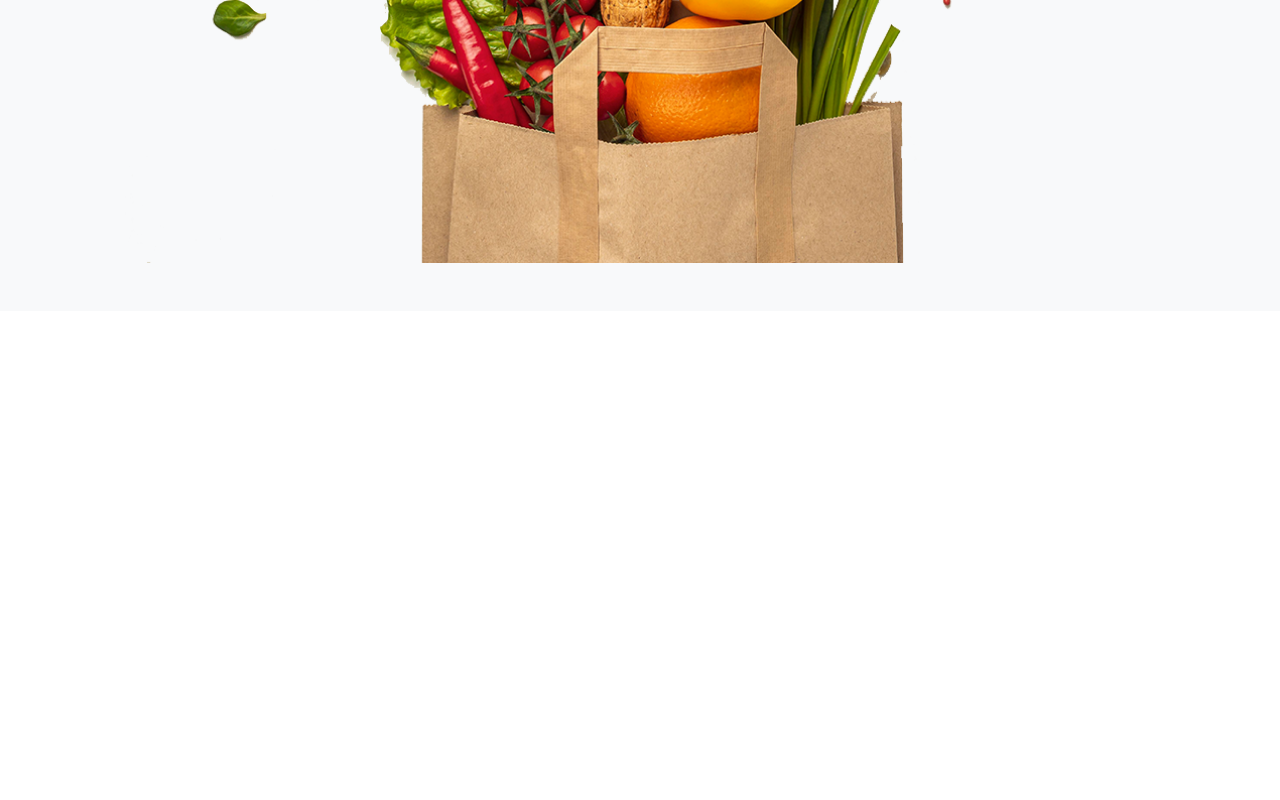
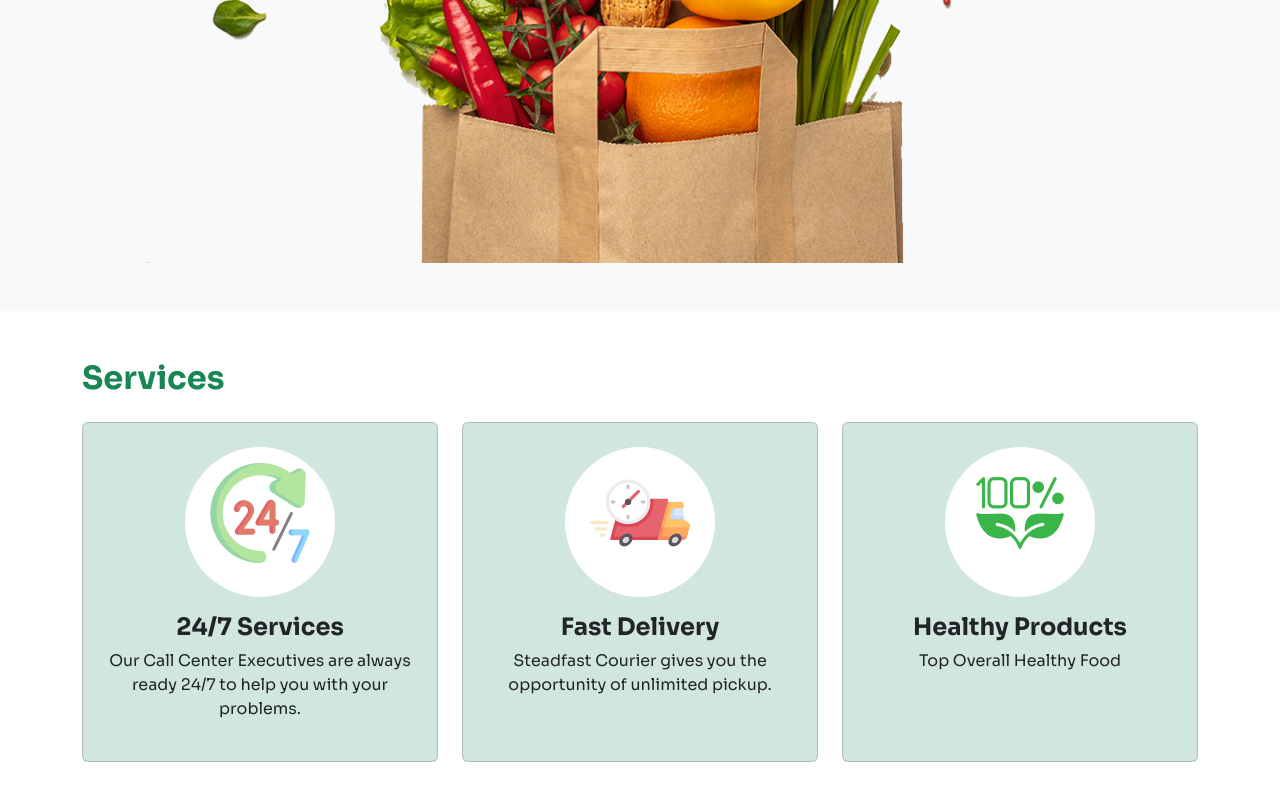
Before and after one commit to Mdibrahimweb/Dawat-HW-11-Use-Bootstrap, a plain HTML site: page index.html in a window 1280 px wide. Shown: the part 844-1644 px from the top of the page. Before the commit the page ends 1155 px from the top, so only its background shows below. Drawn offline with nearby package versions, Linux system fonts and the light colour scheme.

Commit message:
Services Section add

```diff
--- a/index.html
+++ b/index.html
@@ -53,6 +53,44 @@
   <!-- Hero Section end-->
 
 
+  <!-- Services Section -->
+  <section class="container my-5">
+    <h2 class="text-success fw-bold mb-4">Services</h2>
+    <div class="row g-4">
+      <!-- Service Card 1 -->
+      <div class="col-md-4">
+        <div class="card text-center bg-success-subtle h-100 p-4">
+          <div class="mx-auto bg-white rounded-circle p-3" style="width: 150px; height: 150px;">
+            <img src="image/service.png" class="img-fluid" alt="24/7 Services">
+          </div>
+          <h4 class="fw-bold mt-3">24/7 Services</h4>
+          <p>Our Call Center Executives are always ready 24/7 to help you with your problems.</p>
+        </div>
+      </div>
+      <!-- Service Card 2 -->
+      <div class="col-md-4">
+        <div class="card text-center bg-success-subtle h-100 p-4">
+          <div class="mx-auto bg-white rounded-circle p-3" style="width: 150px; height: 150px;">
+            <img src="image/delivery.png" class="img-fluid" alt="Fast Delivery">
+          </div>
+          <h4 class="fw-bold mt-3">Fast Delivery</h4>
+          <p>Steadfast Courier gives you the opportunity of unlimited pickup.</p>
+        </div>
+      </div>
+      <!-- Service Card 3 -->
+      <div class="col-md-4">
+        <div class="card text-center bg-success-subtle h-100 p-4">
+          <div class="mx-auto bg-white rounded-circle p-3" style="width: 150px; height: 150px;">
+            <img src="image/healthy.png" class="img-fluid" alt="Healthy Products">
+          </div>
+          <h4 class="fw-bold mt-3">Healthy Products</h4>
+          <p>Top Overall Healthy Food</p>
+        </div>
+      </div>
+    </div>
+  </section>
+
+  <!-- Services Section end -->
 
 
 
```
